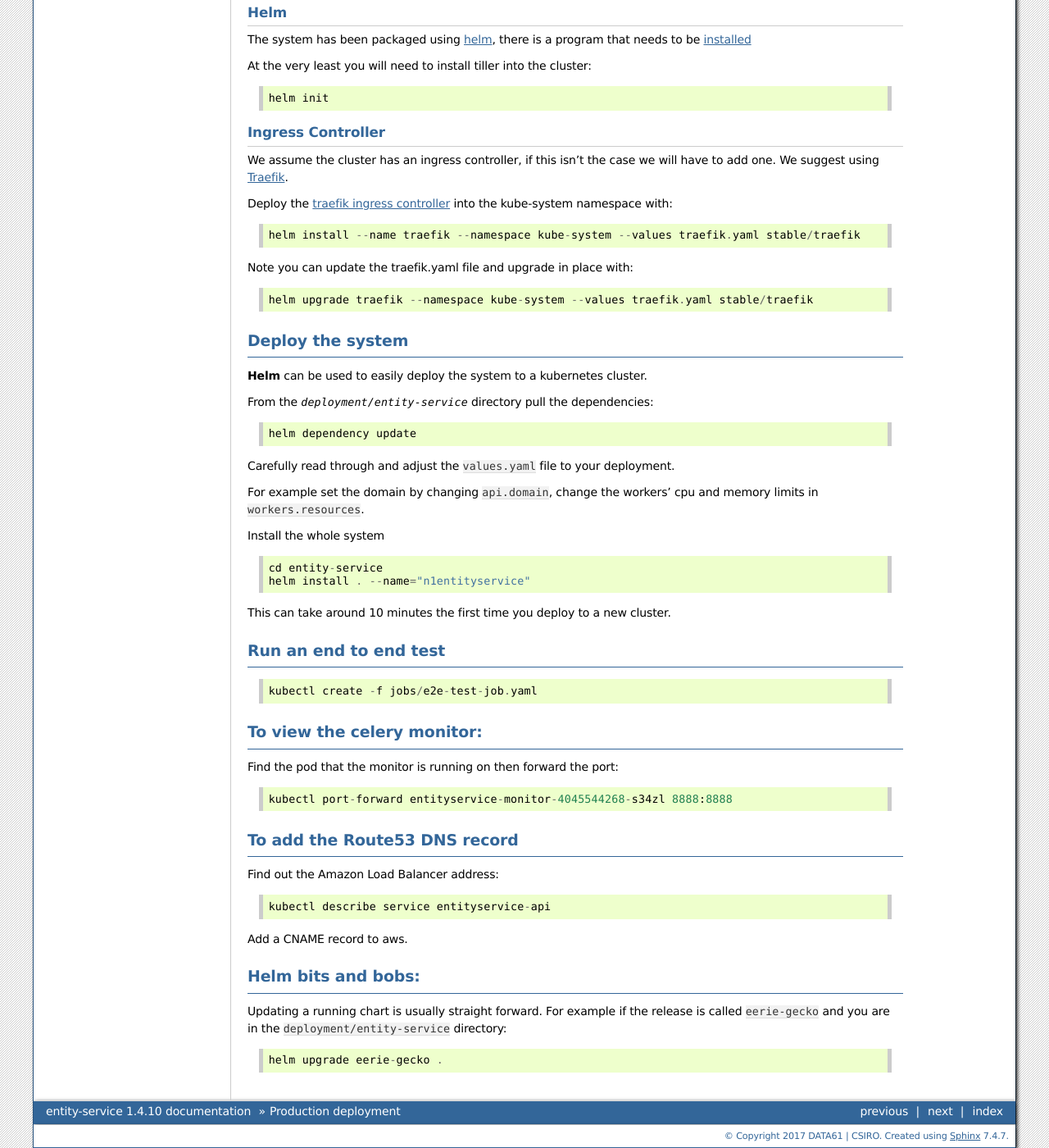
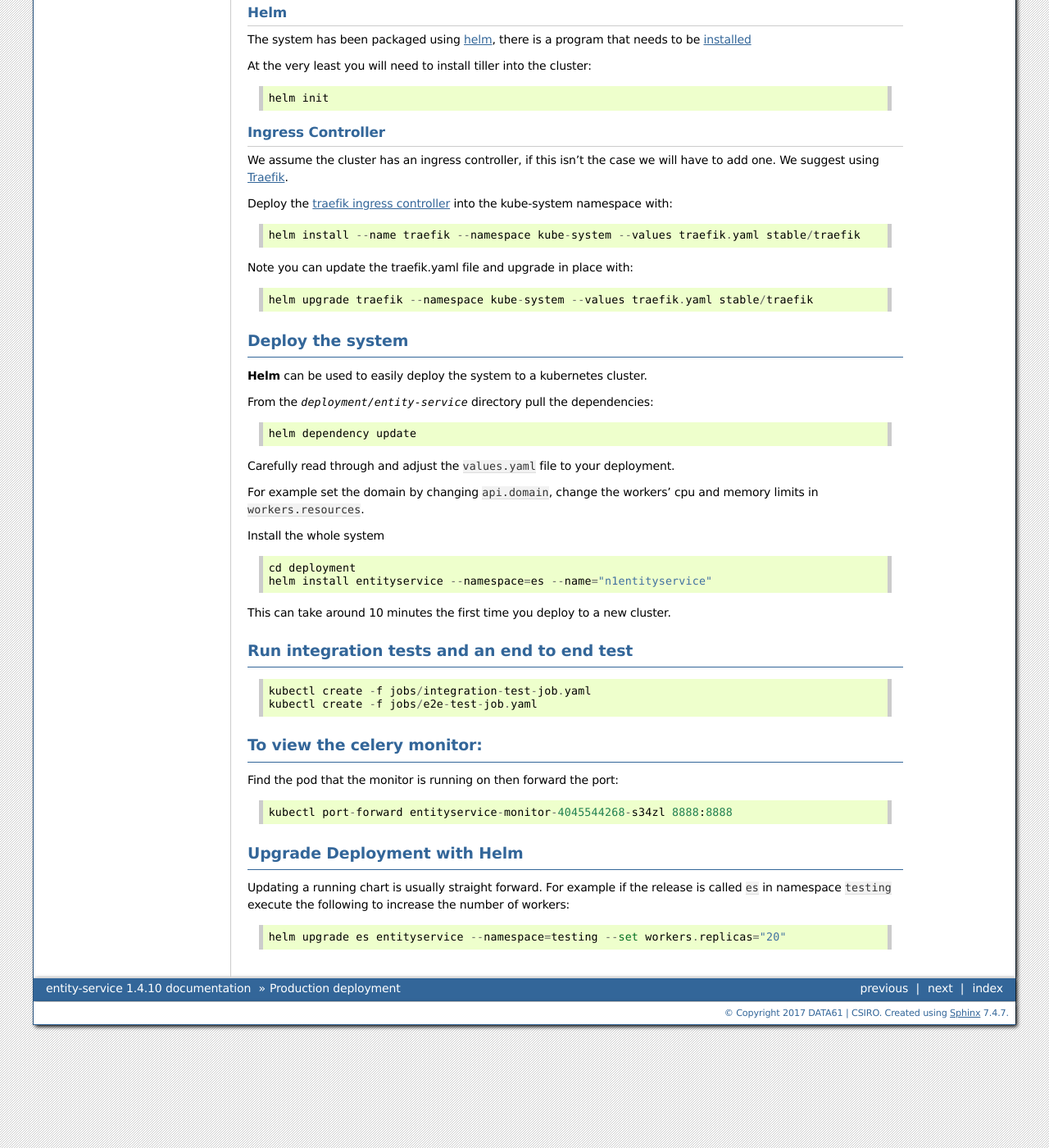
Before and after one commit to data61/anonlink-entity-service, a Sphinx documentation site: the page built from docs/production-deployment.rst, in a window 1280 px wide and 1400 px high, scrolled down 1891 px. Shown: the whole window at 82% size. Built offline with Sphinx 7.4.7, drawn with Linux system fonts in a browser that asks for light colours; formulas are drawn with MathJax 3; some of the changed text lies outside the part shown.

Commit message:
Fix "old" e2e tests
Update deployment docs.

```diff
--- a/docs/production-deployment.rst
+++ b/docs/production-deployment.rst
@@ -135,16 +135,17 @@ Install the whole system
 
 ::
 
-    cd entity-service
-    helm install . --name="n1entityservice"
+    cd deployment
+    helm install entityservice --namespace=es --name="n1entityservice"
 
 This can take around 10 minutes the first time you deploy to a new cluster.
 
-Run an end to end test
-----------------------
+Run integration tests and an end to end test
+--------------------------------------------
 
 ::
 
+    kubectl create -f jobs/integration-test-job.yaml
     kubectl create -f jobs/e2e-test-job.yaml
 
 To view the celery monitor:
@@ -156,24 +157,13 @@ Find the pod that the monitor is running on then forward the port:
 
     kubectl port-forward entityservice-monitor-4045544268-s34zl 8888:8888
 
-To add the Route53 DNS record
------------------------------
 
-Find out the Amazon Load Balancer address:
+Upgrade Deployment with Helm
+----------------------------
+
+Updating a running chart is usually straight forward. For example if the release is called ``es`` in namespace
+``testing`` execute the following to increase the number of workers:
 
 ::
 
-    kubectl describe service entityservice-api
-
-Add a CNAME record to aws.
-
-Helm bits and bobs:
--------------------
-
-Updating a running chart is usually straight forward. For example if the
-release is called ``eerie-gecko`` and you are in the
-``deployment/entity-service`` directory:
-
-::
-
-    helm upgrade eerie-gecko .
+    helm upgrade es entityservice --namespace=testing --set workers.replicas="20"
```
Also changed, not shown: 6 other files.
